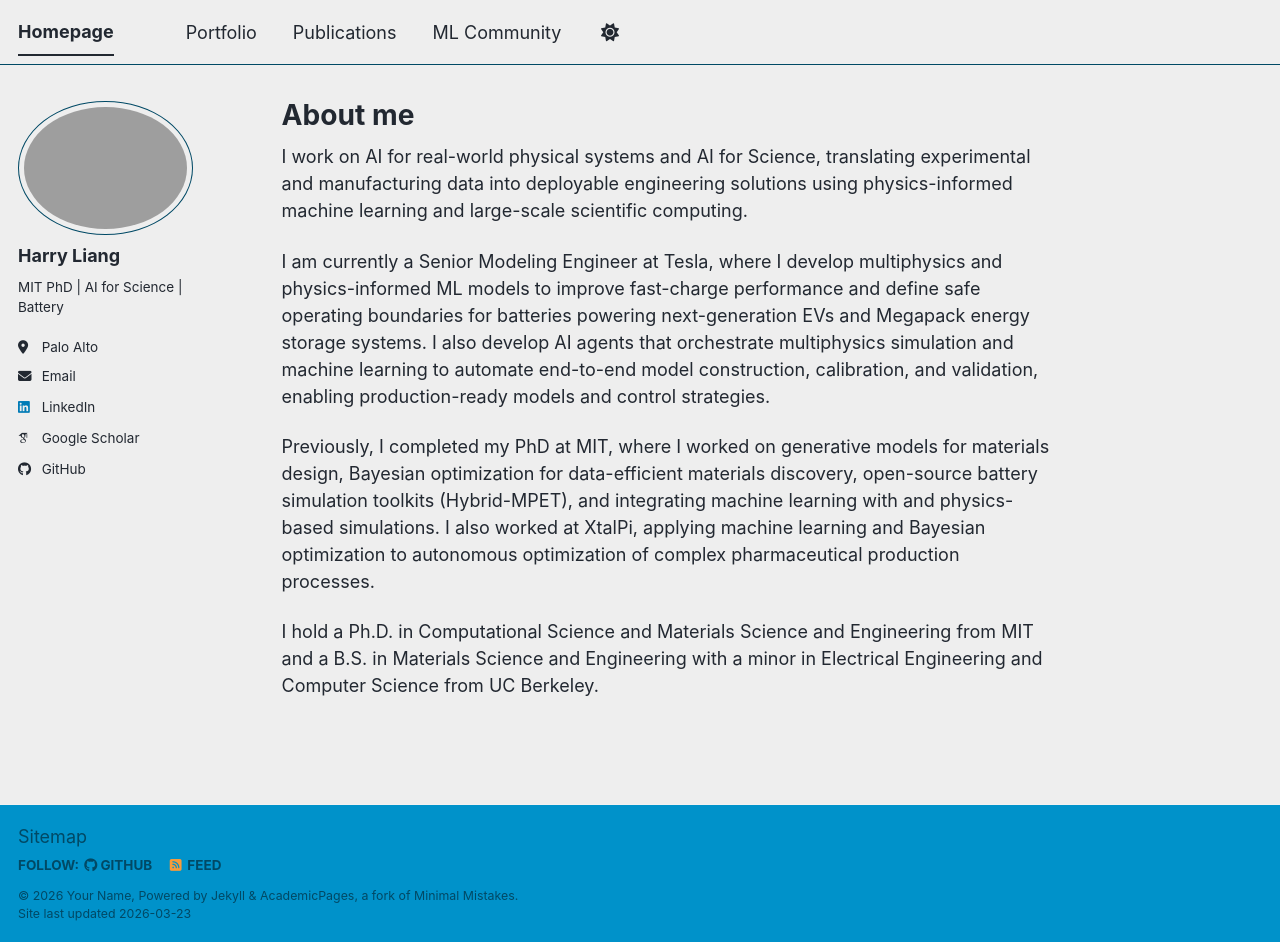
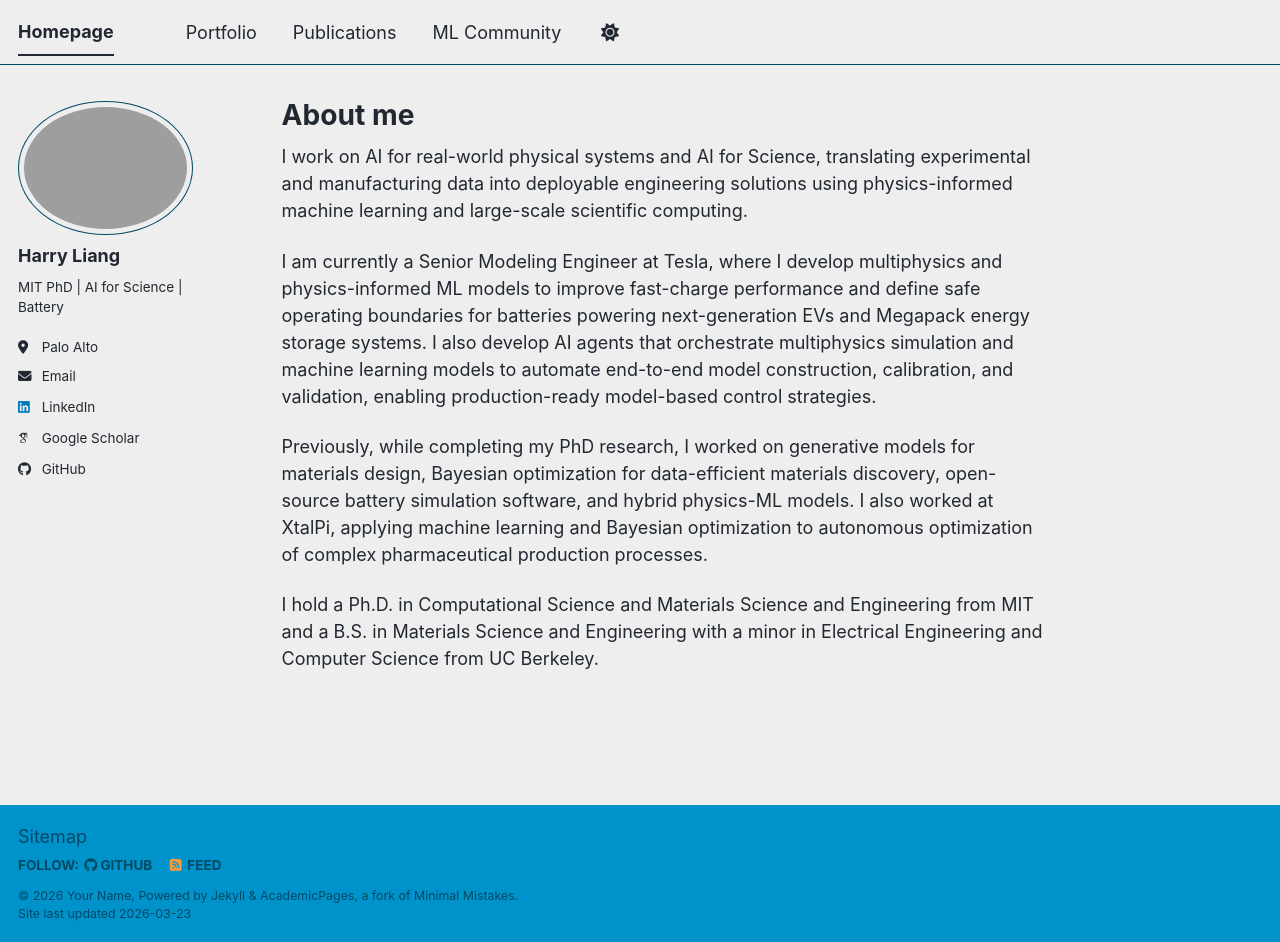
Before and after one commit to HarryQL/HarryQL.github.io, a Jekyll site: the page built from _pages/about.md, in a window 1280 px wide and 942 px high. Built offline with Jekyll 4.4.1, drawn with Linux system fonts in a browser that asks for light colours; some web fonts are replaced; a script bundle is joined from its source files by our own code; library files that are not in the unit come from our copies.

Commit message:
Update about.md

```diff
--- a/_pages/about.md
+++ b/_pages/about.md
@@ -13,9 +13,9 @@ You can fork [this template](https://github.com/academicpages/academicpages.gith
 
 I work on AI for real-world physical systems and AI for Science, translating experimental and manufacturing data into deployable engineering solutions using physics-informed machine learning and large-scale scientific computing.
 
-I am currently a Senior Modeling Engineer at Tesla, where I develop multiphysics and physics-informed ML models to improve fast-charge performance and define safe operating boundaries for batteries powering next-generation EVs and Megapack energy storage systems. I also develop AI agents that orchestrate multiphysics simulation and machine learning to automate end-to-end model construction, calibration, and validation, enabling production-ready models and control strategies.
+I am currently a Senior Modeling Engineer at Tesla, where I develop multiphysics and physics-informed ML models to improve fast-charge performance and define safe operating boundaries for batteries powering next-generation EVs and Megapack energy storage systems. I also develop AI agents that orchestrate multiphysics simulation and machine learning models to automate end-to-end model construction, calibration, and validation, enabling production-ready model-based control strategies.
 
-Previously, I completed my PhD at MIT, where I worked on generative models for materials design, Bayesian optimization for data-efficient materials discovery, open-source battery simulation toolkits (Hybrid-MPET), and integrating machine learning with and physics-based simulations. I also worked at XtalPi, applying machine learning and Bayesian optimization to autonomous optimization of complex pharmaceutical production processes.
+Previously, while completing my PhD research, I worked on generative models for materials design, Bayesian optimization for data-efficient materials discovery, open-source battery simulation software, and hybrid physics-ML models. I also worked at XtalPi, applying machine learning and Bayesian optimization to autonomous optimization of complex pharmaceutical production processes.
 
 I hold a Ph.D. in Computational Science and Materials Science and Engineering from MIT and a B.S. in Materials Science and Engineering with a minor in Electrical Engineering and Computer Science from UC Berkeley.
 
```
